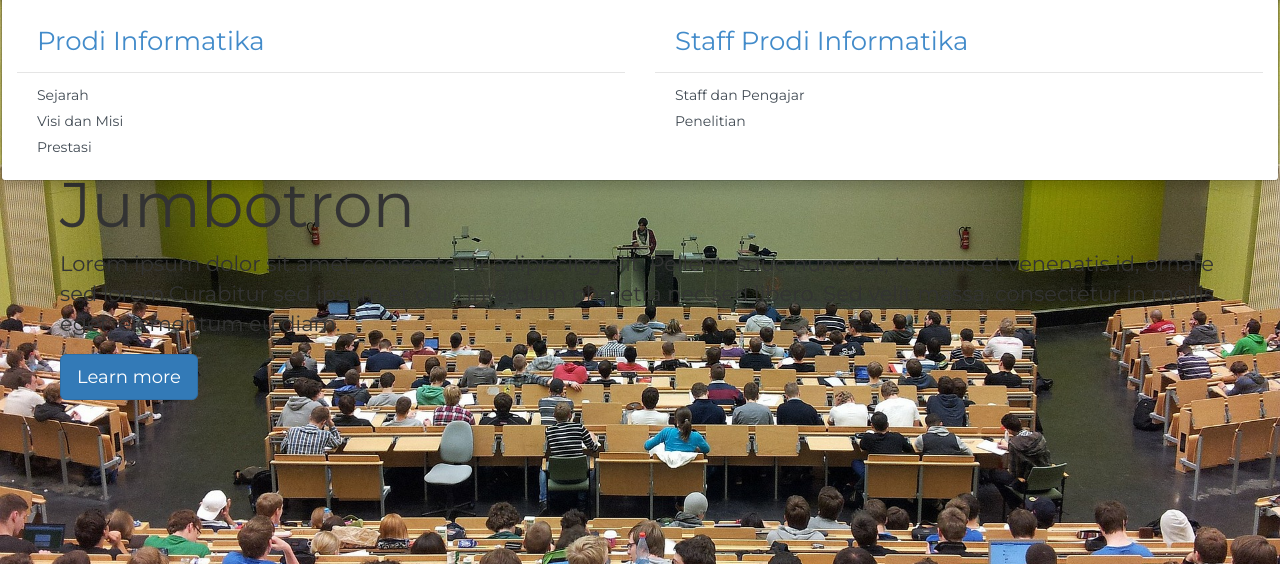
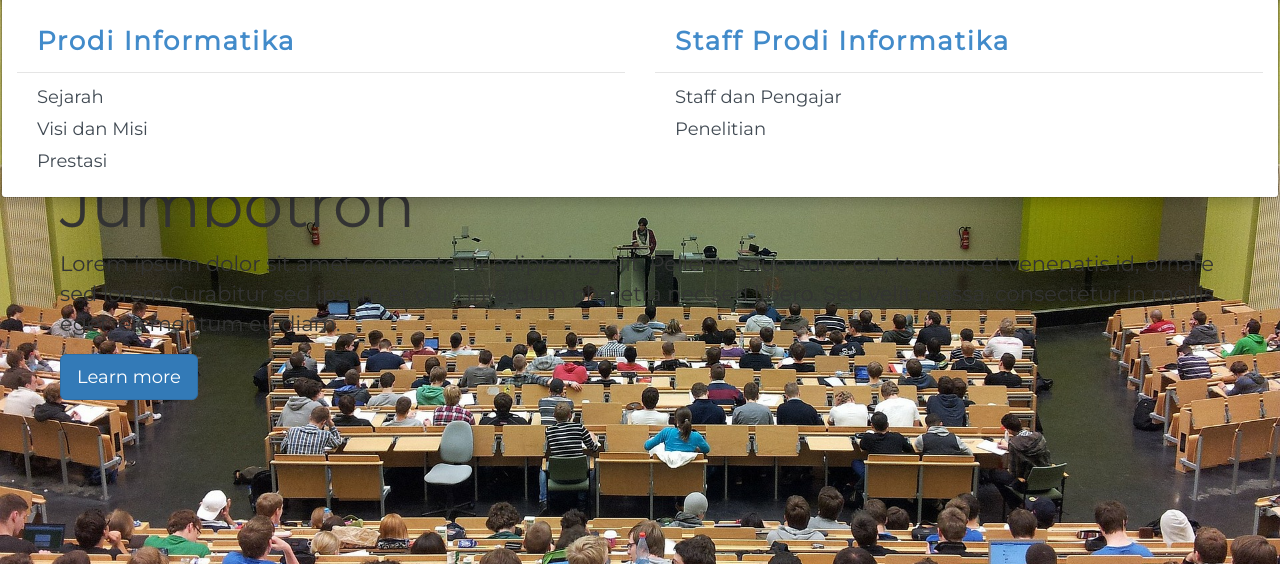
Before and after one commit to fikrikhaidir/informatika-web, a Django app: page / in a window 1280 px wide, after a click on "PROFIL". Shown: the part 80-644 px from the top of the page. Run offline with Django 3.2, Linux system fonts and the light colour scheme; some libraries are stand-ins or nearby versions.

Commit message:
Ending Session

```diff
--- a/static/css/custom.css
+++ b/static/css/custom.css
@@ -74,6 +74,7 @@ body{
   /*color: #333333;*/
   color: #424B54;
   white-space: normal;
+  font-size: 18px;
 }
 .dropdown-menu-large > li ul > li > a:hover,
 .dropdown-menu-large > li ul > li > a:focus {
@@ -102,6 +103,8 @@ body{
 .dropdown-menu-large .dropdown-header {
   color: #428bca;
   font-size: 26px;
+  font-weight: 600;
+  letter-spacing: 1.8px;
 }
 
 @media (max-width: 768px) {
```
